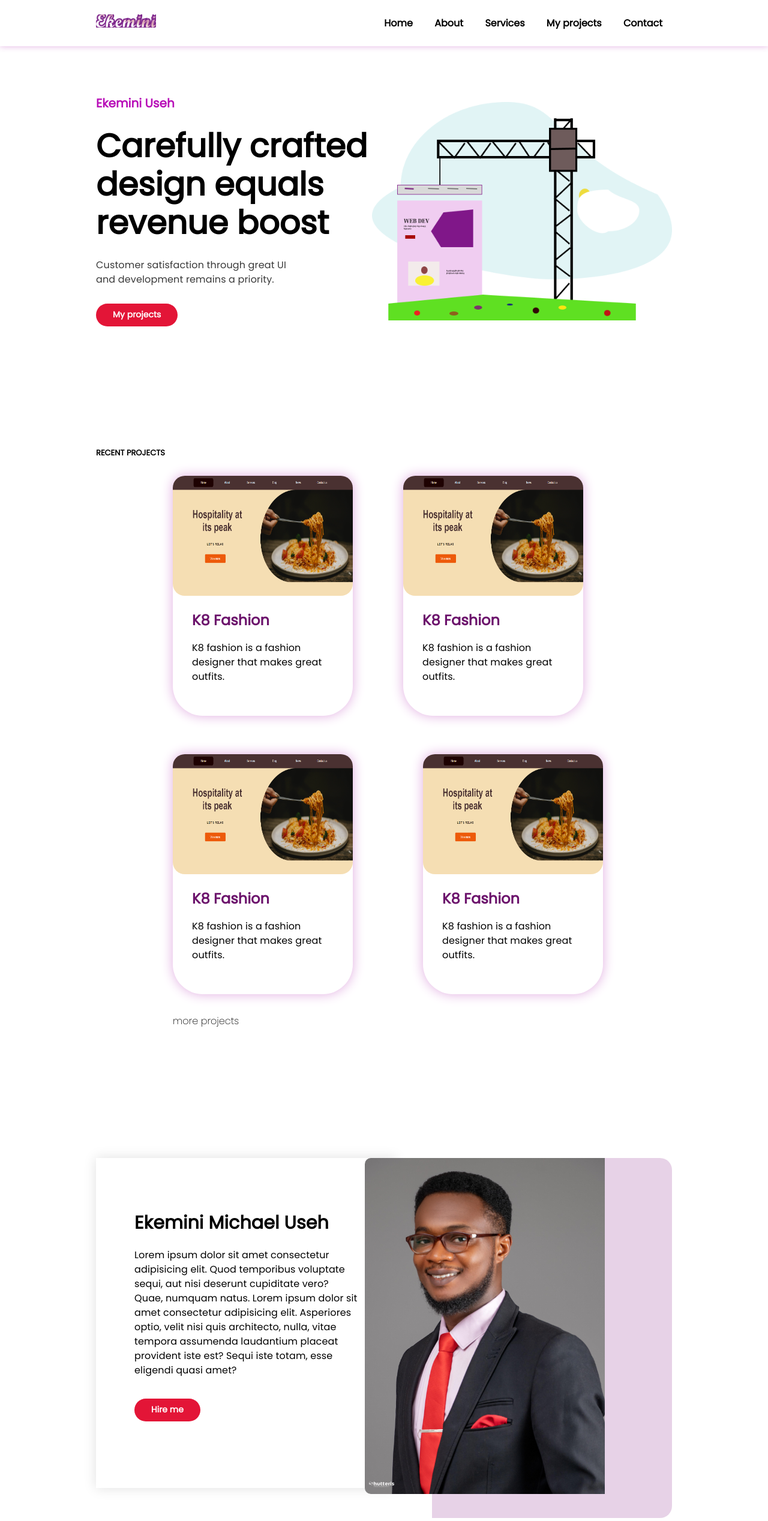
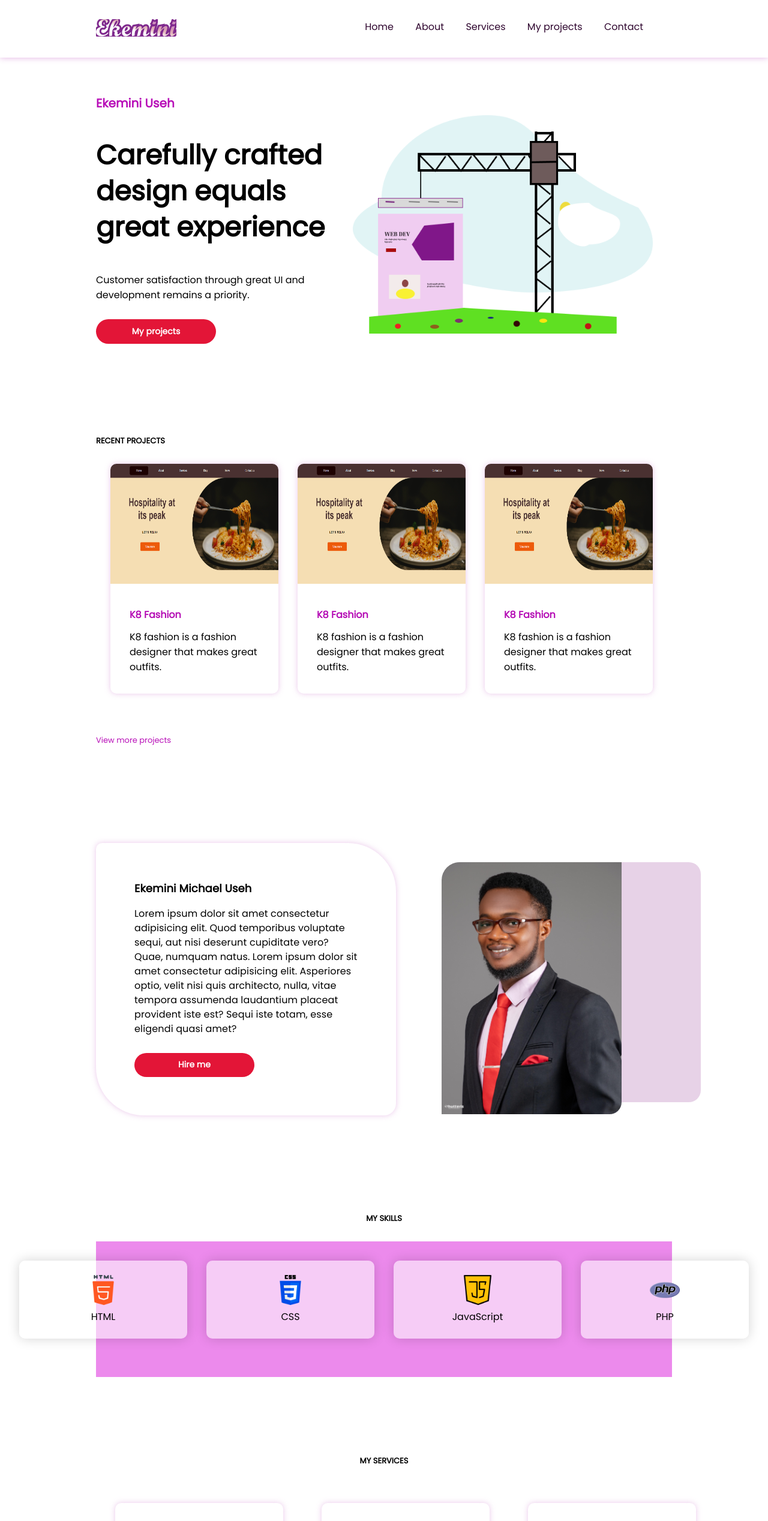
Before and after one commit to ekeminiuseh/ekeminiuseh.github.io, a plain HTML site: page portfolio2/index.html in a window 1280 px wide. Shown: the top 2535 px of the page at 60% size. Drawn offline with Linux system fonts and the light colour scheme.

Commit message:
update added

```diff
--- a/portfolio2/index.html
+++ b/portfolio2/index.html
@@ -11,7 +11,8 @@
 </head>
 <body>
     <div class="section-header" id="home">
-        <nav>
+        <nav id="navLinks">
+            <img src="images/menu4.png" alt="" class="close-burger" onclick="hideMenu()">
             <a href="#home"><img src="images/logo.png" alt=""  class="logo"></a>
             <ul>
                 <li><a href="#home"><img src="" alt=""> Home</a></li>
@@ -21,15 +22,16 @@
                 <li><a href="#contact"><img src="" alt=""> Contact</a></li>
             </ul>
         </nav>
+        <img src="images/menu3.png" alt="" class="burger" onclick="showMenu()">
 
-        <div class="hero">
+        <div class="hero" id="home">
             <div class="hero-written">
                 <p class="title">Ekemini Useh</p>
-                <h1>Carefully crafted design equals revenue boost</h1>
+                <h1>Carefully crafted design equals great experience</h1>
                 <p class="disc">Customer satisfaction through great UI and development
                     remains a priority.
                 </p>
-                <a href="#" class="button">My projects</a>
+                <a href="#project" class="button">My projects</a>
             </div>
             <div class="illustration">
                 <img src="images/My illustration.png" alt="">
@@ -41,7 +43,7 @@
         <p class="recent">Recent projects</p>
         <div class="pro-container">
             <div class="rec-pro">
-                <div class="rec-pro-card reveal">
+                <div class="rec-pro-card">
                     <a href="#"><img src="images/Hero TN.png" alt=""></a>
                     <div class="pro-desc">
                         <a href="#" class="pro-desc-header">K8 Fashion</a>
@@ -49,7 +51,7 @@
                     </div>
                 </div>
 
-                <div class="rec-pro-card reveal">
+                <div class="rec-pro-card">
                     <a href="#"><img src="images/Hero TN.png" alt=""></a>
                     <div class="pro-desc">
                         <a href="#" class="pro-desc-header">K8 Fashion</a>
@@ -57,25 +59,15 @@
                     </div>
                 </div>
 
-                <div class="explore-container" id="extra_projects">
-                    <div class="rec-pro-card reveal">
-                        <a href="#"><img src="images/Hero TN.png" alt=""></a>
-                        <div class="pro-desc">
-                            <a href="#" class="pro-desc-header">K8 Fashion</a>
-                            <p class="pro-desc-desc">K8 fashion is a fashion designer that makes great outfits.</p>
-                        </div>
-                    </div>
-
-                    <div class="rec-pro-card reveal">
-                        <a href="#"><img src="images/Hero TN.png" alt=""></a>
-                        <div class="pro-desc">
-                            <a href="#" class="pro-desc-header">K8 Fashion</a>
-                            <p class="pro-desc-desc">K8 fashion is a fashion designer that makes great outfits.</p>
-                        </div>
+                <div class="rec-pro-card">
+                    <a href="#"><img src="images/Hero TN.png" alt=""></a>
+                    <div class="pro-desc">
+                        <a href="#" class="pro-desc-header">K8 Fashion</a>
+                        <p class="pro-desc-desc">K8 fashion is a fashion designer that makes great outfits.</p>
                     </div>
                 </div>
             </div>
-            <div class="explore-more" id="btn_label" onclick="show_hide()">more projects</div>
+            <a href="#" class="btn-more">View more projects</a>
         </div>
     </div>
 
@@ -90,7 +82,7 @@
                 nulla, vitae tempora assumenda laudantium placeat
                 provident iste est? Sequi iste totam, esse eligendi quasi amet?
             </p>
-            <a href="#" class="button">Hire me</a>
+            <a href="#contact" class="button">Hire me</a>
         </div>
 
         <div class="my-pic">
@@ -100,19 +92,19 @@
     <div class="skills" id="skill">
         <p class="recent">My skills</p>
         <div class="skill-container">
-            <div class="single-skill longer reveal">
+            <div class="single-skill longer">
                 <img src="images/html.png" alt="">
                 <p>HTML</p>
             </div>
-            <div class="single-skill reveal">
+            <div class="single-skill">
                 <img src="images/css.png" alt="">
                 <p>CSS</p>
             </div>
-            <div class="single-skill reveal">
+            <div class="single-skill">
                 <img src="images/javascript.png" alt="">
                 <p>JavaScript</p>
             </div>
-            <div class="single-skill longer reveal">
+            <div class="single-skill longer">
                 <img src="images/php.png" alt="">
                 <p>PHP</p>
             </div>
@@ -121,7 +113,7 @@
 
     <div class="services-sect" id="services">
         <p class="recent">My services</p>
-        <div class="services reveal">
+        <div class="services">
             <div class="serv-card">
                 <img src="images/ui design.png" alt="">
                 <p class="serv-title">UI designs</p>
@@ -152,15 +144,15 @@
     <div class="skills" id="contact">
         <p class="recent">My contact</p>
         <div class="skill-container">
-            <div class="single-skill extend reveal">
+            <div class="single-skill extend">
                 <img src="images/call.png" alt="">
                 <p>+2348071135743</p>
             </div>
-            <div class="single-skill extend reveal">
+            <div class="single-skill extend">
                 <img src="images/mail.png" alt="">
                 <p>ekeminiuseh@gmail.com</p>
             </div>
-            <div class="single-skill extend reveal">
+            <div class="single-skill extend">
                 <div class="icons">
                     <a href="#"><img src="images/whatsapp.png" alt=""></a>
                     <a href="#"><img src="images/facebook.png" alt=""></a>
@@ -171,13 +163,13 @@
         </div>
     </div>
 
-    <div class="footer reveal">
+    <div class="footer">
         <p class="title">Ekemini Useh</p><br>
         <p>&#169 All Rights Reserved. Ekemini Useh</p>
     </div>
 
 
-    <script src="script.js"></script>
+    <script src="jscript.js"></script>
 
 </body>
 </html>
--- a/portfolio2/responsive.css
+++ b/portfolio2/responsive.css
@@ -1,171 +1,176 @@
-@media(max-width:500px){
-    *{
-        box-sizing: border-box;
+@media(min-width:360px){
+    .hero{
+        padding: 6em 2em;
     }
-    .section-header{
-        width: 450px;
-    }
-    nav{
-        padding: 1em 0.1em;
-        position: absolute;
-        height: 100vh;
-        width: 60%;
-        flex-direction: column;
-        justify-content: center;
-        background: linear-gradient( #bab0ba,  #8f098f);
-        top: 0;
-        right: 0;
-        text-align: right;
-        box-sizing: border-box;
-        display: none;
-    }
-    .logo{
-        margin-bottom: 40px;
-    }
-    ul{
-        flex-direction: column;
-    }
-    ul li{
-        display: block;
-        margin-bottom: 20px;
-    }
+}
+@media(min-width:690px){
     .hero{
-        width: 400px;
-        padding: 4em 1em;
-        flex-direction: column;
-        text-align: center;
-        padding-bottom: 4em;
-        box-sizing: border-box;
-
-    }
-    .hero h1{
-        font-size: 30px;
-        line-height: 40px;
-    }
-    .disc{
-        width: 300px;
-        margin-left: 2em;
+        height: unset;
     }
     .illustration{
-        margin-top: 20px;
-    }
-    .illustration img{
-        width: 300px;
-    }
-    .recent-project{
-        padding: 1em;
-        text-align: center;
+        margin-left: 100px;
     }
     .pro-container{
-        padding: 0 5em;
+        width: 100%;
     }
     .rec-pro{
         display: grid;
-        grid-template-columns: repeat(1,auto);
-        box-sizing: border-box;
+        grid-template-columns: repeat(2,auto);
     }
     .rec-pro-card{
         width: 250px;
-        height: 280px;
-        box-sizing: border-box;
+    }
+    .skill-container{
+        display: grid;
+        grid-template-columns: repeat(2,auto);
+        grid-gap: 2em;
+    }
+    .services{
+        display: grid;
+        grid-template-columns: repeat(2,auto);
+    }
+    .about-sec{
+        margin-top: 2em;
+        margin-bottom: 2em;
+    }
+}
+@media(min-width:540px){
+    .hero{
+        padding: 6em 2em;
+    }
+}
+@media(min-width:900px){
+    .hero{
+        display: flex;
+        padding-top: 30px;
+        padding-left: 4em;
+    }
+    .hero-written{
+        text-align: left;
+        width: 60%;
+    }
+    .hero-written h1{
+        font-size: 45px;
+        line-height: 60px;
+    }
+    .hero-written a{
+        width: 200px;
+    }
+    .illustration{
+        margin-left: 0;
+    }
+    .illustration img{
+        width: 400px;
+    }
+    .rec-pro-card{
+        width: 300px;
     }
     .rec-pro-card img{
-        width: 250px;
-        height: 150px;
+        height: 200px;
     }
-    .pro-desc-header{
-        font-size: 1.2em;
-        margin-bottom: 0.2em;
-    }
-    .pro-desc{
-        padding: 0.2em 2em 2em;
-    }
-    .explore-container{
-        padding: 0;
-        display: grid;
-        grid-template-columns: repeat(1, auto);
-        box-sizing: border-box;
-    }
-    .explore-more{
-        margin-top: 2em;
-        font-size: 14px;
+    .recent-project{
+        text-align: left;
+        padding: 0 4em;
     }
     .about-sec{
-        width: 500px;
-        padding: 2em;
-        flex-direction: column;
-        box-sizing: border-box;
+        text-align: left;
+        padding: 4em;
+        display: flex;
     }
     .about{
         width: 400px;
-        height: 500px;
-        padding: 4em 2em;
-        text-align: center;
-        box-sizing: border-box;
+        padding: 4em;
     }
-    .my-name{
-        font-size: 20px;
-        box-sizing: border-box;
+    .services-sect{
+        padding: 4em 4em 2em;
+    }
+}
+@media(min-width:1000px){
+    .about{
+        width: 500px;
+    }
+}
+@media(min-width:1200px){
+    .burger{
+        display: none;
+    }
+    .close-burger{
+        display: none;
+    }
+    nav{
+        width: unset;
+        width: 100%;
+        height: unset;
+        padding: 3em;
+        display: block;
+        background: #fff;
+        left: 0;
+        box-shadow: 0 0 10px #e0ace0ec;
+    }
+    .logo{
+        margin-bottom: 0;
+        position: fixed;
+        top: 2em;
+        left: 10em;
+    }
+    nav ul{
+        display: flex;
+        position: fixed;
+        right: 10em;
+        top: 0;
+    }
+    nav ul li a{
+        color: #2e052e;
+        padding: 0 1em;
+        font-weight: 500;
+        transition: 0.3s;
+    }
+    nav ul li a:hover{
+        color: #a40d0d;
+    }
+    .hero{
+        padding: 10em 10em 4em;
+    }
+    .illustration img{
+        width: 500px;
+    }
+    .recent-project{
+        padding: 4em 10em;
+    }
+    .rec-pro{
+        display: grid;
+        grid-template-columns: repeat(3,auto);
+    }
+    .rec-pro-card{
+        width: 280px;
+    }
+    .about-sec{
+        padding: 4em 10em;
+        justify-content: space-between;
     }
     .my-pic{
-        width: 250px;
-        height: 400px;
-        background: #e4cde4e1;
-        position: relative;
-        margin-left: 7em;
-        margin-top: 4em;
-        border-radius: 0 20px 20px 0;
-        box-sizing: border-box;
+        width: 400px;
     }
     .my-pic img{
-        width: 250px;
-        position: absolute;
-        left: -5em;
+        width: 300px;
+        border-radius: 30px 0 20px;
     }
     .skills{
-        padding: 0 2em;
-        text-align: center;
-        box-sizing: border-box;
+        padding: 4em 10em;
     }
     .skill-container{
-        padding: 4em 0;
+        width: 100%;
         display: grid;
-        grid-template-columns: repeat(1, auto);
-        box-sizing: border-box;
+        grid-template-columns: repeat(4, auto);
     }
     .services-sect{
-        text-align: center;
-        padding: 4em 5em;
-        box-sizing: border-box;
+        padding: 4em 10em;
     }
     .services{
         display: grid;
-        grid-template-columns: repeat(1, auto);
-        box-sizing: border-box;
-    }
-    .extend{
-        width: 250px;
-        height: 170px;
-        margin-left: 0.3em;
-        padding-top: 2em;
-    }
-    .extend img{
-        margin-bottom: 0.5em;
-        margin-right: 1em;
-    }
-    .icons{
-        display: grid;
-        grid-template-columns: repeat(2, auto);
-        grid-gap: 25px;
-        justify-content: center;
-    }
-    .icons a img{
-        width: 25px;
-        transition: 0.7s;
+        grid-template-columns: repeat(3,auto);
     }
     .footer{
-        width: 450px;
-        padding: 4em 2em;
-        box-sizing: border-box;
+        padding: 4em 10em;
     }
 }
--- a/portfolio2/script.js
+++ /dev/null
@@ -1,29 +0,0 @@
-window.addEventListener('scroll', reveal);
-
-        function reveal(){
-            let reveals = document.querySelectorAll('.reveal');
-
-            for(let i = 0; i < reveals.length; i++) {
-
-                let windowheight = window.innerHeight;
-                let revealtop = reveals[i].getBoundingClientRect().top;
-                let revealpoint = 80;
-
-                if(revealtop < windowheight - revealpoint) {
-                    reveals[i].classList.add('active');
-                }else{
-                    reveals[i].classList.remove('active');
-                }
-            }
-        }
-
-let a;
-function show_hide(){
-    if (a==1) {
-        document.getElementById('extra_projects').style.display = 'inline';
-        return a=0;
-    }else{
-        document.getElementById('extra_projects').style.display = 'none';
-        return a=1;
-    }
-}
--- a/portfolio2/style.css
+++ b/portfolio2/style.css
@@ -1,62 +1,60 @@
 @import url('https://fonts.googleapis.com/css2?family=Alfa+Slab+One&family=Pacifico&family=Poppins:wght@200;300;400&display=swap');
 *{
+    margin: 0;
     padding: 0;
-    margin: 0;
+    font-family: 'Poppins', sans-serif;
     box-sizing: border-box;
-    font-family: 'Poppins', sans-serif;
 }
 html{
     scroll-behavior: smooth;
 }
-.section-header{
-    position: relative;
-    /* background: url(images/bg.jpg);
-    background-position: center;
-    background-size: cover; */
-}
 nav{
-    width: 100%;
-    padding: 1.5em 10em;
-    display: flex;
-    justify-content: space-between;
-    align-items: center;
+    width: 60%;
+    height: 100vh;
+    text-align: center;
     position: fixed;
-    top: 0;
-    /* border-bottom: 1px solid #fa06fae1; */
-    background: #fff;
-    box-shadow: 0 0 10px #e0ace0ec;
+    padding: 4em 1em;
+    background: linear-gradient( #bab0ba,  #8f098f);
     z-index: 70;
-}
-.logo{
-    width: 100px;
-}
-ul{
-    list-style: none;
-    display: flex;
-}
-ul li{
-    padding: 0 1em;
-}
-ul li a{
-    text-decoration: none;
-    font-weight: bold;
-    color: #000000;
+    right: -60%;
     transition: 0.3s;
 }
-ul li a img{
-    width: 16px;
+
+nav ul{
+    list-style: none;
+    padding: 2em;
+    text-align: left;
 }
-ul li a:hover{
-    color: #e31537;
+nav img{
+    margin-bottom: 1em;
 }
-.hero-written{
-    animation: slide-down 3s ease;
+nav ul li a{
+    text-decoration: none;
+    color: #fff;
+    font-weight: 700;
+    display: block;
+    padding: 1em;
 }
+.burger{
+    width: 40px;
+    position: fixed;
+    right: 1em;
+    top: 1em;
+    z-index: 60;
+}
+.close-burger{
+    width: 40px;
+    position: absolute;
+    right: 1em;
+    top: 1em;
+}
+
+/* --The body-- */
+
 .hero{
-    display: flex;
-    justify-content: space-between;
-    align-items: center;
-    padding: 10em 10em 6em;
+    width: 100%;
+    height: 100vh;
+    padding: 10em 2em;
 }
 .title{
     color: #b80fb8;
@@ -65,44 +63,53 @@ ul li a:hover{
     font-weight: bold;
     font-size: 20px;
 }
-.hero h1{
-    font-size: 54px;
-    line-height: 64px;
-    margin: 0.5em 0;
+.hero-written{
+    text-align: center;
+    animation: slide-down 1s ease-in-out;
 }
-.hero a{
+.hero-written h1{
+    font-size: 35px;
+    line-height: 45px;
+    margin: 1em 0;
+}
+.desc{
+    letter-spacing: 0.15px;
+    line-height: 24px;
+}
+.button{
+    background: #e31537;
+    padding: 0.7em 1.3em;
+    text-align: center;
+    color: #fff;
+    font-size: 14px;
+    font-weight: bold;
+    border-radius: 30px;
+    transition: 0.3s;
+}
+.button:hover{
+    background: #990a22;
+}
+.btn-more{
+    color: #b80fb8;
+    font-size: 13px;
+}
+.hero-written a{
+    width: 300px;
     text-decoration: none;
     display: inline-block;
     margin: 2em 0 0.5em;
 }
 .illustration img{
-    width: 500px;
-    animation: slide-up 1s ease;
-}
-.disc{
-    width: 350px;
-    color: #000000c7;
-    line-height: 24px;
-    letter-spacing: 0.15px;
-}
-.button{
-    background: #e31537;
-    padding: 0.6em 2em;
-    text-align: center;
-    color: #fff;
-    font-size: 14px;
-    font-weight: bold;
-    border-radius: 20px;
-    transition: 0.3s;
-}
-.button:hover{
-    background: #990a22;
+    width: 300px;
+    margin: 2em;
+    animation: slide-up 0.5s ease-in-out;
 }
 .recent-project{
-    /* height: 750px; */
-    padding: 6em 10em;
-    /* background: #ea7beae1; */
-    margin-bottom: 1.5em;
+    padding: 2em;
+    text-align: center;
+    width: 100%;
+    align-items: center;
+    justify-content: center;
 }
 .recent{
     text-transform: uppercase;
@@ -111,198 +118,128 @@ ul li a:hover{
     font-size: 13px;
     margin-bottom: 2em;
 }
-.pro-container{
-    padding: 0 8em;
+.rec-pro{
+    margin-left: 1.5em;
 }
-.rec-pro{
-    display: grid;
-    grid-template-columns: 50% auto;
-    grid-gap: 2em;
-    /* background: #ea7beae1; */
+.pro-container a{
+    text-decoration: none;
 }
 .rec-pro-card{
-    width: 300px;
-    background: #fff;
-    height: 400px;
-    border-radius: 20px 20px 50px 50px;
-    box-shadow: 0 0 20px #e0ace0;
-    /* width: 500px;
-    height: 270px;
-    display: grid;
-    grid-template-columns: 50% auto;
-    grid-gap: 2em;
-    place-content: center;
-    margin-top: 1.5em;
-    margin-bottom: 5em;
-    position: relative;
-    border-radius: 10px 20px 20px 0; */
+    /* width: 300px; */
+    width: 100%;
+    margin-bottom: 4em;
+    border-radius: 10px;
+    box-shadow: 0 0 10px #e0ace0ab;
 }
 .rec-pro-card img{
-    width: 300px;
-    height: 200px;
-    border-radius: 20px;
-    /* height: 270px;
-    position: absolute;
-    bottom: 0;
-    border-radius: 10px 0 0 0;
-    box-shadow: 0 0 10px #00000091; */
-}
-.explore-container{
-    width: 770px;
-    padding: 2em 0;
-    display: grid;
-    grid-template-columns: 50% auto;
-    grid-gap: 2em;
+    width: 100%;
+    border-radius: 10px 10px 0 0;
 }
 .pro-desc{
-    padding: 1em 2em 2em;
+    padding: 2em;
 }
-.pro-desc-desc{
-    line-height: 24px;
-    letter-spacing: 0.15px;
-}
-.pro-desc-header{
+.pro-desc a{
     text-decoration: none;
     display: inline-block;
-    color: #6c136c;
-    font-weight: 700;
-    font-size: 1.5em;
+    color: #b50db5;
+    font-weight: 800;
     margin-bottom: 0.7em;
 }
-.explore-more{
-    font-weight: 200;
-    cursor: pointer;
-}
 .about-sec{
-    padding: 6em 10em;
-    display: flex;
-    justify-content: space-between;
-}
-.about{
-    width: 500px;
-    height: 550px;
-    padding: 6em 4em;
-    box-shadow: 0 0 20px #00000020;
+    width: 100%;
+    padding: 2em;
+    text-align: center;
 }
 .my-name{
-    font-size: 30px;
+    font-size: 18px;
     font-weight: 700;
     margin-bottom: 1em;
 }
+.about{
+    padding: 2em;
+    border-radius: 10px 80px 20px;
+    box-shadow: 0 0 10px #e0ace0ab;
+}
+.about p{
+    letter-spacing: 0.15px;
+    line-height: 24px;
+}
+.about a{
+    width: 200px;
+    text-decoration: none;
+    display: inline-block;
+    margin-top: 2em;
+}
 .my-pic{
-    width: 400px;
-    height: 600px;
+    width: 300px;
+    height: 400px;
+    margin-top: 2em;
+    right: -3em;
     background: #e4cde4e1;
     position: relative;
     border-radius: 0 20px 20px 0;
 }
 .my-pic img{
-    width: 400px;
+    width: 250px;
     position: absolute;
-    right: 7em;
-    border-radius: 10px 0 0 10px;
-}
-.about a{
-    text-decoration: none;
-    display: inline-block;
-    margin-top: 2.5em;
-}
-.about p{
-    line-height: 24px;
-    letter-spacing: 0.15px;
+    left: -2em;
+    border-radius: 20px 0 0;
 }
 .skills{
-    padding: 0 10em;
+    width: 100%;
+    padding: 2em;
+    text-align: center;
 }
-
 .skill-container{
+    width: 100%;
     background: #ea7beae1;
-    padding: 6em 0;
-    display: grid;
-    grid-template-columns: repeat(4, auto);
-    grid-gap: 2em;
+    align-items: center;
     justify-content: center;
-    /* margin-top: 1.5em; */
-    box-sizing: border-box;
-    border-radius: 10px;
+    padding: 2em;
 }
 .single-skill{
     background: #ffffff90;
-    backdrop-filter: blur(20px);
-    width: 200px;
+    width: 280px;
     height: 130px;
     padding: 1.5em;
+    margin-bottom: 2em;
     border-radius: 10px;
     text-align: center;
     box-shadow: 0 0 20px #0000002c;
 }
-.single-skill p{
-    font-weight: bold;
-}
 .single-skill img{
     width: 50px;
 }
-.longer{
-    width: 300px;
-}
 .services-sect{
-    padding: 6em 10em;
-}
-.services{
-    display: grid;
-    grid-template-columns: repeat(3, auto);
-    grid-gap: 5em;
+    width: 100%;
+    padding: 2em;
+    text-align: center;
 }
 .serv-card{
-    width: 285px;
-    height: 380px;
-    padding: 3em 2.5em;
+    width: 280px;
+    margin: 2em 2em 4em;
+    padding: 2em;
+    border-radius: 10px;
     box-shadow: 0 0 10px #e0ace0ab;
-    transition: 0.3s;
 }
-/* .serv-card:hover{
-    box-shadow: 0 0 20px #e0ace0ab;
-} */
 .serv-card img{
     width: 50px;
     height: 50px;
-    margin-bottom: 2em;
 }
 .serv-title{
     line-height: 24px;
     font-weight: 700;
-    font-size: 20px;
-    margin-bottom: 2em;
-}
-.serv-card-desc{
-    line-height: 24px;
-    letter-spacing: 0.15px;
-}
-.extend{
-    width: 300px;
-    height: 170px;
-    margin-left: 1.5em;
-    padding-top: 2em;
+    margin: 1.5em;
 }
 .extend img{
-    margin-bottom: 1em;
+    width: 30px;
 }
-.icons{
+.extend .icons{
     display: grid;
-    grid-template-columns: repeat(2, auto);
-    grid-gap: 25px;
-    justify-content: center;
-}
-.icons a img{
-    width: 35px;
-    transition: 0.7s;
-}
-.icons a img:hover{
-    border-radius: 50%;
-    box-shadow: 0 0 10px #00000069;
+    grid-template-columns: repeat(2,auto);
 }
 .footer{
-    padding: 6em 10em;
+    padding: 2em;
     position: relative;
 }
 .footer::before{
@@ -316,13 +253,3 @@ ul li a:hover{
     border-radius: 50%;
     z-index: -1;
 }
-.reveal{
-    position: relative;
-    transform: translate(0px, 150px);
-    opacity: 0;
-    transition: all 1s ease;
-}
-.reveal.active{
-    transform: translate(0px);
-    opacity: 1;
-}
```
Also changed, not shown: portfolio2/jscript.js (added, +7 -0 lines), portfolio2/images/menu1.png (added), portfolio2/images/menu2.png (added), portfolio2/images/menu3.png (added), portfolio2/images/menu4.png (added).
